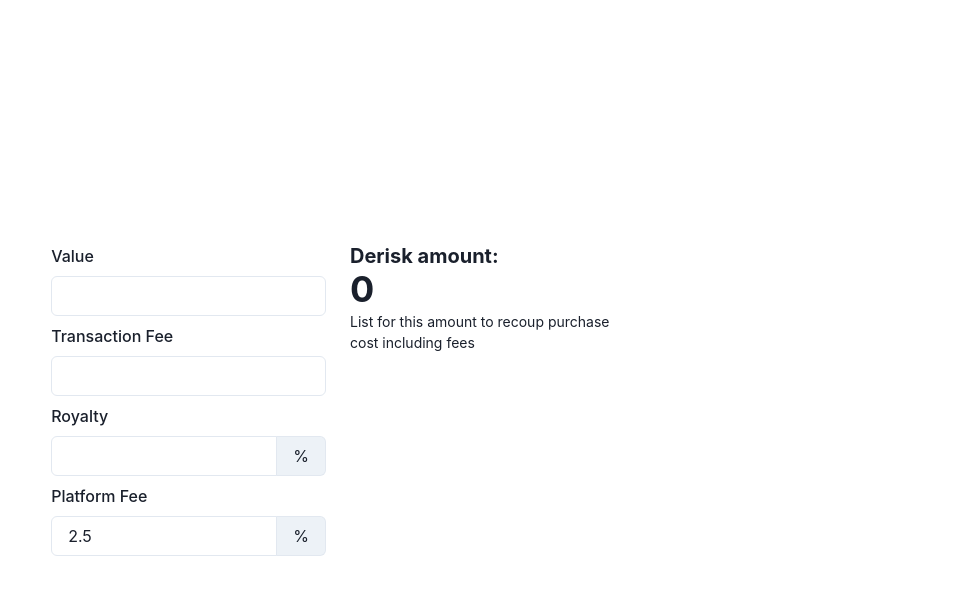
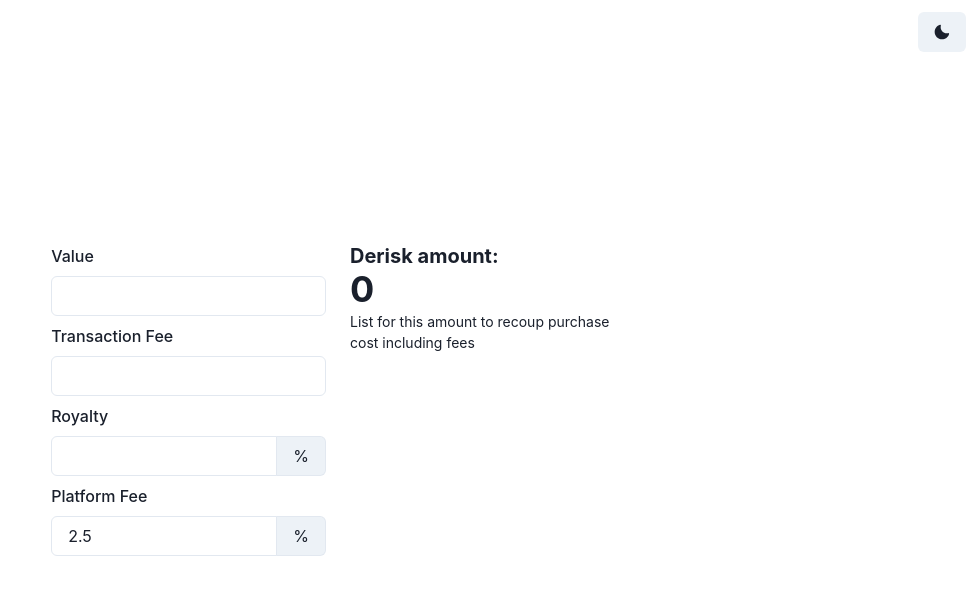
Before and after one commit to codyarose/derisk, a React (Vite) app: page / in a window 1280 px wide. Shown: the top 594 px of the page, without its empty margins (302-1280 px from the left). Built offline with nearby package versions, Linux system fonts and the light colour scheme.

Commit message:
add theme mode toggle

```diff
--- a/package.json
+++ b/package.json
@@ -7,6 +7,7 @@
     "serve": "vite preview"
   },
   "dependencies": {
+    "@chakra-ui/icons": "^1.1.1",
     "@chakra-ui/react": "^1.7.2",
     "@emotion/react": "^11.7.0",
     "@emotion/styled": "^11.6.0",
--- a/src/App.tsx
+++ b/src/App.tsx
@@ -1,4 +1,5 @@
 import { FormControl, FormLabel } from "@chakra-ui/form-control"
+import { MoonIcon, SunIcon } from "@chakra-ui/icons"
 import {
 	Box,
 	Container,
@@ -8,7 +9,13 @@ import {
 	VStack,
 	Text,
 } from "@chakra-ui/layout"
-import { Input, InputGroup, InputRightAddon } from "@chakra-ui/react"
+import {
+	Button,
+	Input,
+	InputGroup,
+	InputRightAddon,
+	useColorMode,
+} from "@chakra-ui/react"
 import { useEffect, useState } from "react"
 
 function App() {
@@ -17,6 +24,7 @@ function App() {
 	const [royalty, setroyalty] = useState(0)
 	const [platformFee, setPlatformFee] = useState(2.5)
 	const [deriskAmount, setDeriskAmount] = useState(0)
+	const { colorMode, toggleColorMode } = useColorMode()
 
 	useEffect(() => {
 		if (value && transactionFee) {
@@ -30,6 +38,15 @@ function App() {
 
 	return (
 		<Container h='100vh' display='flex' alignItems='center'>
+			<Button
+				onClick={toggleColorMode}
+				pos='absolute'
+				top={0}
+				right={0}
+				m={3}
+			>
+				{colorMode === "light" ? <MoonIcon /> : <SunIcon />}
+			</Button>
 			<Grid gridTemplateColumns={["1fr", "1fr 1fr"]} gridGap='6' w='100%'>
 				<VStack align='flex-start'>
 					<FormControl>
--- a/src/main.tsx
+++ b/src/main.tsx
@@ -3,10 +3,11 @@ import ReactDOM from "react-dom"
 import { ChakraProvider } from "@chakra-ui/react"
 import "./index.css"
 import App from "./App"
+import theme from "./theme"
 
 ReactDOM.render(
 	<React.StrictMode>
-		<ChakraProvider>
+		<ChakraProvider theme={theme}>
 			<App />
 		</ChakraProvider>
 	</React.StrictMode>,
--- /dev/null
+++ b/src/theme.ts
@@ -0,0 +1,9 @@
+import { extendTheme, ThemeConfig } from "@chakra-ui/react"
+
+const config: ThemeConfig = {
+	initialColorMode: "system",
+}
+
+const theme = extendTheme({ config })
+
+export default theme
```
Also changed, not shown: 1 other file (tests, documents, lock files or other folders).
